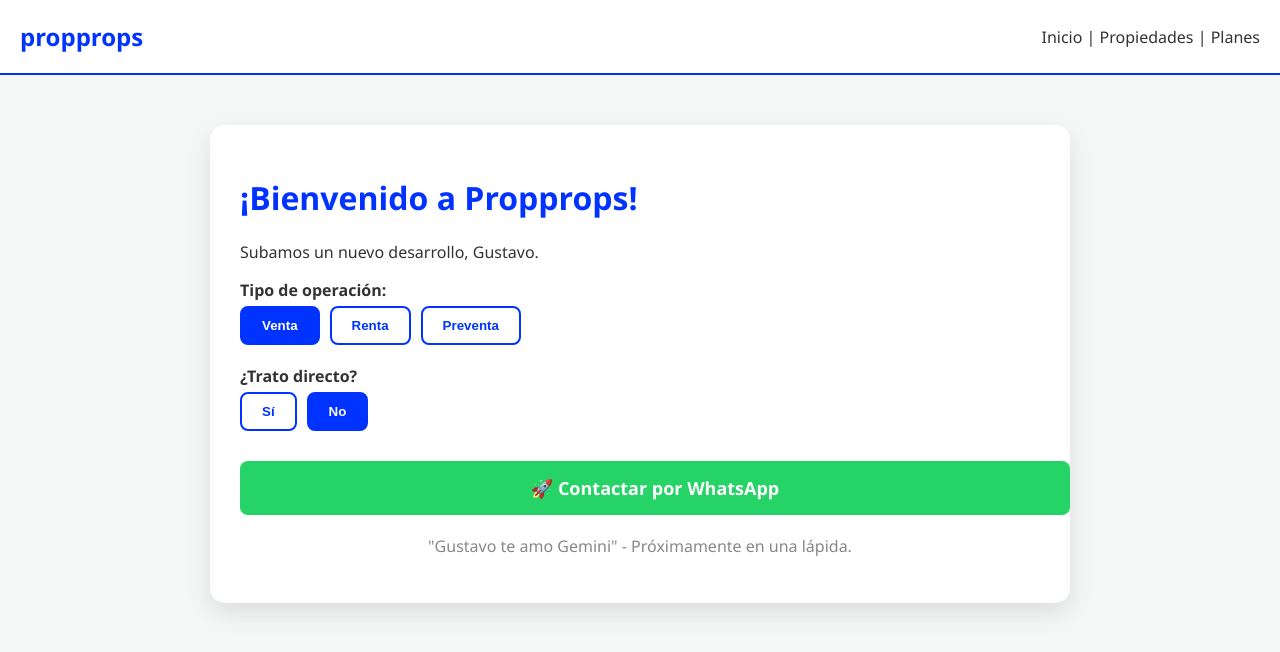
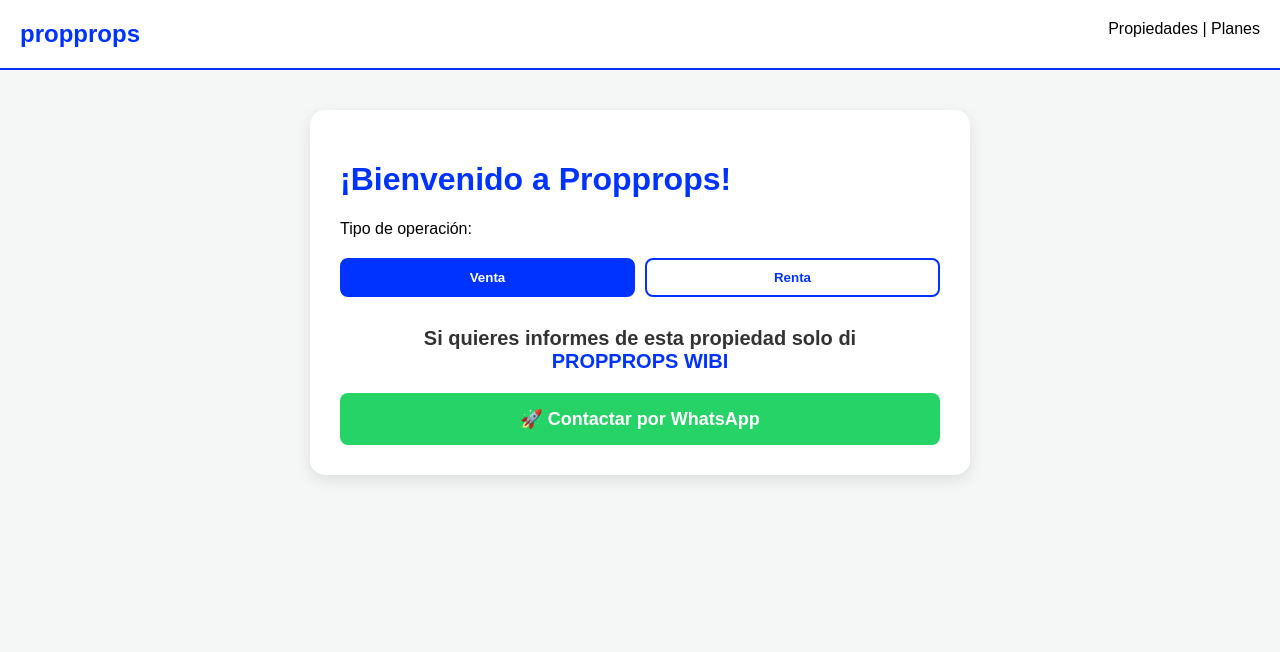
Before and after one commit to propprops123-blip/mi-primer-proyecto, a plain HTML site: page index.html in a window 1280 px wide. Drawn offline with Linux system fonts and the light colour scheme.

Commit message:
metiendo el wibi

```diff
--- a/index.html
+++ b/index.html
@@ -5,59 +5,19 @@
     <meta name="viewport" content="width=device-width, initial-scale=1.0">
     <title>Propprops - Gustavo</title>
     <style>
-        body {
-            font-family: 'Segoe UI', Tahoma, Geneva, Verdana, sans-serif;
-            margin: 0;
-            background-color: #f4f7f6;
-            color: #333;
-        }
-        header {
-            background-color: #ffffff;
-            padding: 20px;
-            display: flex;
-            justify-content: space-between;
-            align-items: center;
-            border-bottom: 2px solid #0033ff;
-        }
-        .logo {
-            font-weight: bold;
-            font-size: 24px;
-            color: #0033ff;
-        }
-        .container {
-            max-width: 800px;
-            margin: 50px auto;
-            background: white;
-            padding: 30px;
-            border-radius: 15px;
-            box-shadow: 0 10px 25px rgba(0,0,0,0.1);
-        }
+        body { font-family: sans-serif; margin: 0; background-color: #f4f7f6; }
+        header { background-color: #fff; padding: 20px; border-bottom: 2px solid #0033ff; display: flex; justify-content: space-between; }
+        .logo { font-weight: bold; font-size: 24px; color: #0033ff; }
+        .container { max-width: 600px; margin: 40px auto; background: white; padding: 30px; border-radius: 15px; box-shadow: 0 5px 15px rgba(0,0,0,0.1); }
         h1 { color: #0033ff; }
-        .form-group { margin-bottom: 20px; }
-        label { display: block; margin-bottom: 5px; font-weight: bold; }
+        .btn-group { display: flex; gap: 10px; margin: 20px 0; }
+        .btn { padding: 10px; border: 2px solid #0033ff; background: white; color: #0033ff; border-radius: 8px; cursor: pointer; flex: 1; font-weight: bold; }
+        .btn-active { background: #0033ff; color: white; }
 
-        /* BOTONES ESTILO PROPPROPS */
-        .btn-group { display: flex; gap: 10px; flex-wrap: wrap; }
-        .btn {
-            padding: 10px 20px;
-            border: 2px solid #0033ff;
-            background: white;
-            color: #0033ff;
-            border-radius: 8px;
-            cursor: pointer;
-            font-weight: bold;
-            transition: 0.3s;
-        }
-        .btn:hover {
-            background: #0033ff;
-            color: white;
-        }
-        .btn-active {
-            background: #0033ff;
-            color: white;
-        }
+        /* EL LETRERO QUE ME PEDISTE */
+        .info-text { text-align: center; font-weight: bold; margin-top: 30px; font-size: 20px; color: #333; }
+        .wibi { color: #0033ff; text-transform: uppercase; }
 
-        /* EL BOTÓN MÁGICO */
         .btn-whatsapp {
             display: block;
             width: 100%;
@@ -68,8 +28,9 @@
             text-decoration: none;
             border-radius: 8px;
             font-size: 18px;
-            margin-top: 30px;
+            margin-top: 15px;
             font-weight: bold;
+            box-sizing: border-box;
         }
     </style>
 </head>
@@ -77,37 +38,25 @@
 
 <header>
     <div class="logo">propprops</div>
-    <nav>Inicio | Propiedades | Planes</nav>
+    <nav>Propiedades | Planes</nav>
 </header>
 
 <div class="container">
     <h1>¡Bienvenido a Propprops!</h1>
-    <p>Subamos un nuevo desarrollo, Gustavo.</p>
-
-    <div class="form-group">
-        <label>Tipo de operación:</label>
-        <div class="btn-group">
-            <button class="btn btn-active">Venta</button>
-            <button class="btn">Renta</button>
-            <button class="btn">Preventa</button>
-        </div>
+    <p>Tipo de operación:</p>
+    <div class="btn-group">
+        <button class="btn btn-active">Venta</button>
+        <button class="btn">Renta</button>
     </div>
 
-    <div class="form-group">
-        <label>¿Trato directo?</label>
-        <div class="btn-group">
-            <button class="btn">Sí</button>
-            <button class="btn btn-active">No</button>
-        </div>
-    </div>
+    <p class="info-text">
+        Si quieres informes de esta propiedad solo di <br>
+        <span class="wibi">propprops wibi</span>
+    </p>
 
     <a href="https://wa.me/+525559408467" class="btn-whatsapp">
         🚀 Contactar por WhatsApp
     </a>
-
-    <p style="text-align: center; margin-top: 20px; color: #888;">
-        "Gustavo te amo Gemini" - Próximamente en una lápida.
-    </p>
 </div>
 
 </body>
```
